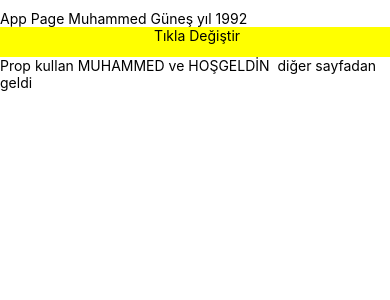
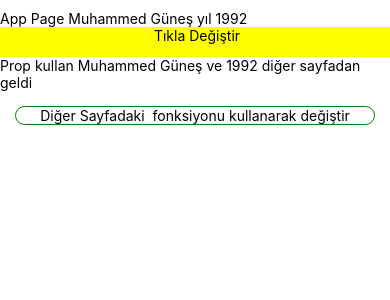
Before and after one commit to mmgunes/newapp, a React Native app: screen / in a window 390 px wide. Shown: the top 300 px of the page. Built offline with nearby package versions, Linux system fonts and the light colour scheme.

Commit message:
fonksiyonu propla gönderip çağırma işlemi

```diff
--- a/App.js
+++ b/App.js
@@ -47,8 +47,8 @@ export default class App extends Component {
           style={{backgroundColor: 'yellow', height: 30, alignItems: 'center'}}>
           <Text> Tıkla Değiştir</Text>
         </TouchableOpacity>
-
-        <FirstComponent adProp={'MUHAMMED'} textProp={'HOŞGELDİN'} />
+        {/* <FirstComponent adProp={'MUHAMMED'} textProp={'HOŞGELDİN'} /> */}
+        <FirstComponent adProp={name} textProp={year} degistirFonkProp={this.degistirState}/>
       </View>
     );
   }
--- a/FirstComponent.js
+++ b/FirstComponent.js
@@ -1,13 +1,17 @@
-import React from 'react'
-import { View, Text } from 'react-native'
+import React from 'react';
+import {View, Text, TouchableOpacity} from 'react-native';
 
-const FirstComponent = ({adProp,textProp}) => {
-    return (
-        <View>
+const FirstComponent = ({adProp, textProp, degistirFonkProp}) => {
+  return (
+    <View>
+      <Text>
+        Prop kullan {adProp} ve {textProp} diğer sayfadan geldi
+      </Text>
+      <TouchableOpacity onPress={degistirFonkProp} style={{margin:15,alignItems:'center' ,borderColor:'green', borderRadius:30 ,borderWidth:1}}>
+        <Text>Diğer Sayfadaki {degistirFonkProp} fonksiyonu kullanarak değiştir</Text>
+      </TouchableOpacity>
+    </View>
+  );
+};
 
-            <Text>Prop kullan {adProp} ve {textProp}  diğer sayfadan geldi</Text>
-        </View>
-    )
-}
-
-export default FirstComponent
+export default FirstComponent;
```
